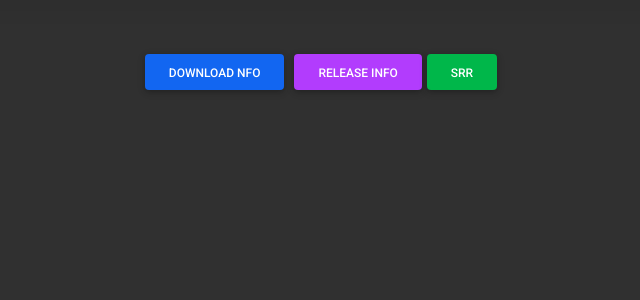
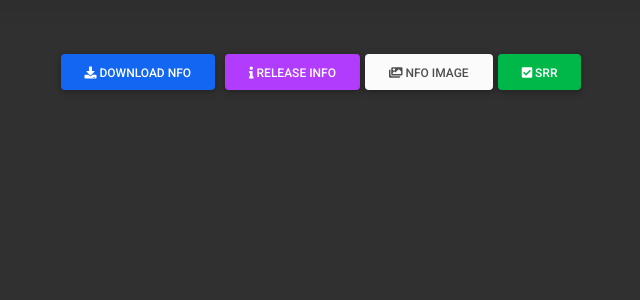
Before and after one commit to crackhub-dev/nfo-db, a Flask app: template templates/nfo.html in a window 1280 px wide. Shown: the part 59-359 px from the top of the page, without its empty margins (319-959 px from the left). Run offline with Flask 2, Linux system fonts and the light colour scheme; the template is opened without the code that fills it, so the values that code supplies are empty; some libraries are stand-ins or nearby versions.

Commit message:
dup3.me integration, added icons, more

```diff
--- a/app.py
+++ b/app.py
@@ -72,7 +72,7 @@ def upload_file():
         os.remove(f"./data/{filename}")
         error_msg = "NFO Already Exists!"
         error_code = 403
-        return render_template("error.html", error_msg=error_msg, error_code=error_code)
+        return render_template("error.html", error_msg=error_msg, error_code=error_code), 403
 
 
 @app.route("/api/upload", methods=["GET", "POST"])
@@ -103,18 +103,18 @@ def api_upload():
                     "error_code": error_code,
                     "success": "False",
                 }
-                return response
+                return response, 403
         return 'NFO API, go to <a href="/api">here</a> for docs'
     except FileExistsError:
         os.remove(f"./data/{filename}")
         error_msg = "NFO Already Exists!"
-        error_code = 409
+        error_code = 403
         response = {
             "message": str(error_msg),
             "error_code": error_code,
             "success": "False",
         }
-        return response
+        return response, 403
 
 
 @app.route("/api")
@@ -132,7 +132,7 @@ def nfo(rls):
     except FileNotFoundError:
         error_msg = "NFO Not Found, be the First to add it!"
         error_code = 404
-        return render_template("error.html", error_msg=error_msg, error_code=error_code)
+        return render_template("error.html", error_msg=error_msg, error_code=error_code), 404
 
 
 @app.route("/nfo/dl/<rls>")
@@ -150,7 +150,6 @@ def api_dl(nfo):
         app.config["UPLOAD_FOLDER"], nfo_name, as_attachment=True
     )
 
-
 @app.route("/data")
 def dirtree():
     path = os.path.expanduser("./data")
--- a/templates/nfo.html
+++ b/templates/nfo.html
@@ -20,8 +20,7 @@
     <nav class="navbar navbar-expand-lg navbar-dark bg-dark mb-2">
         <div class="container-fluid">
             <a class="navbar-brand" href="/">NFO DB</a>
-      <button class="navbar-toggler" type="button" data-mdb-toggle="collapse" data-mdb-target="#navbarNav"
-        aria-controls="navbarNav" aria-expanded="false" aria-label="Toggle navigation">
+            <button class="navbar-toggler" type="button" data-mdb-toggle="collapse" data-mdb-target="#navbarNav" aria-controls="navbarNav" aria-expanded="false" aria-label="Toggle navigation">
         <i class="fas fa-bars"></i>
       </button>
             <div class="collapse navbar-collapse" id="navbarNav">
@@ -69,20 +68,22 @@
     </div>
     <div class="d-flex justify-content-center mb-4">
         <a href="/nfo/dl/{{rls}}" class="">
-      <button class="btn btn-primary" style="margin-right: 5px;">Download NFO</button>
+            <button class="btn btn-primary" style="margin-right: 5px;"><i class="fas fa-download"></i> Download NFO</button>
         </a>
-    <button type="button" class="btn btn-secondary" data-mdb-toggle="modal" data-mdb-target="#rlsInfoModal"
-      id="rls-info-btn" style="margin-left: 5px; ">
-      Release Info
+        <button type="button" class="btn btn-secondary" data-mdb-toggle="modal" data-mdb-target="#rlsInfoModal" id="rls-info-btn" style="margin-left: 5px; ">
+          <i class="fas fa-info"></i> Release Info
+    </button>
+        <button type="button" class="btn btn-light" data-mdb-toggle="modal" data-mdb-target="#nfoImgModal" id="nfo-img-btn" style="margin-left: 5px; ">
+          <i class="fas fa-images"></i> NFO Image
   </button>
         <a href="https://www.srrdb.com/download/srr/{{rls}}" class="srr">
-      <button class="btn btn-success" style="margin-left: 5px; ">SRR</button>
+            <button class="btn btn-success" style="margin-left: 5px; "><i class="fas fa-check-square"></i> SRR</button>
         </a>
         <div class="modal fade" id="rlsInfoModal" tabindex="-1" aria-labelledby="rlsInfoModalLabel" aria-hidden="true">
             <div class="modal-dialog">
                 <div class="modal-content">
                     <div class="modal-header">
-            <h5 class="modal-title" id="rlsInfoModalLabel">Release Info</h5>
+                        <h5 class="modal-title" id="rlsInfoModalLabel"><i class="fas fa-info"></i> Release Info</h5>
                         <button type="button" class="btn-close" data-mdb-dismiss="modal" aria-label="Close"></button>
                     </div>
                     <div class="modal-body">
@@ -101,14 +102,34 @@
                 </div>
             </div>
         </div>
+        <div class="modal fade" id="nfoImgModal" tabindex="-1" aria-labelledby="nfoImgModalLabel" aria-hidden="true">
+            <div class="modal-dialog modal-lg">
+                <div class="modal-content" st>
+                    <div class="modal-header">
+                        <h5 class="modal-title" id="nfoImgModalLabel">NFO Image</h5>
+                        <button type="button" class="btn-close" data-mdb-dismiss="modal" aria-label="Close"></button>
+                    </div>
+                    <div class="modal-body">
+                        <img src="https://dup3.me/includes/image.php?x={{ rls }}&z=1" alt="NFO Image Not Available">
+                        <br>
+                        <small>Image Served by dup3.me</small>
+                    </div>
+                    <div class="modal-footer">
+                        <button type="button" class="btn btn-danger" data-mdb-dismiss="modal">
+              Close
+            </button>
+                    </div>
+                </div>
+            </div>
+        </div>
         <script>
-      $('#rls-info-btn').click(function () {
+            $('#rls-info-btn').click(function() {
                 let rls = document.getElementById('rls').innerHTML;
                 $.ajax({
                     url: "https://api.xrel.to/v2/release/info.json?dirname=" + rls,
                     type: 'GET',
                     dataType: 'json', // added data type
-          success: function (res) {
+                    success: function(res) {
                         document.getElementById('title').innerHTML = res.ext_info.title;
                         document.getElementById('size').innerHTML = res.size.number + 'MB';
                         var epoch = res.time;
@@ -119,7 +140,7 @@
                         document.getElementById('link').innerHTML = "XRel Link";
                         $("#link").attr("href", res.ext_info.link_href);
                     },
-          error: function () {
+                    error: function() {
                         document.getElementById('title').innerHTML = 'Could Not Fetch Release Info';
                         document.getElementById('size').innerHTML = 'Could Not Fetch Release Info';
                         document.getElementById('date').innerHTML = 'Could Not Fetch Release Info';
```
Also changed, not shown: templates/api.html (+5 -9 lines), templates/dirtree.html (+55 -0 lines), templates/index.html (+4 -6 lines), README.md. Lines whose indentation alone changed are shown as unchanged.
